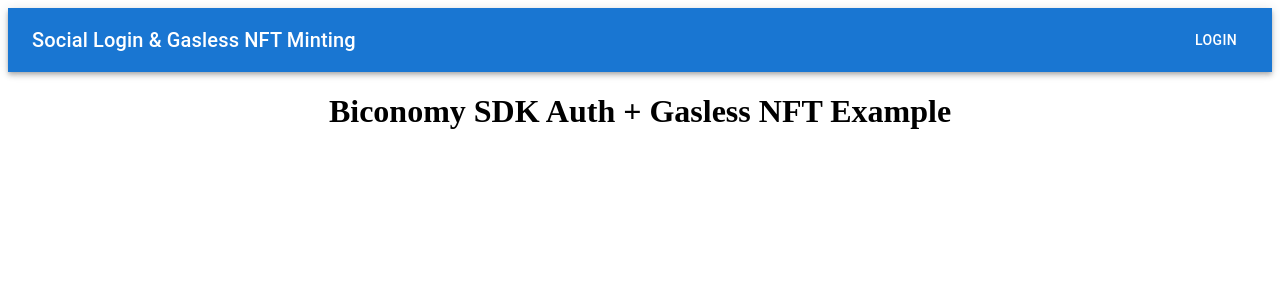
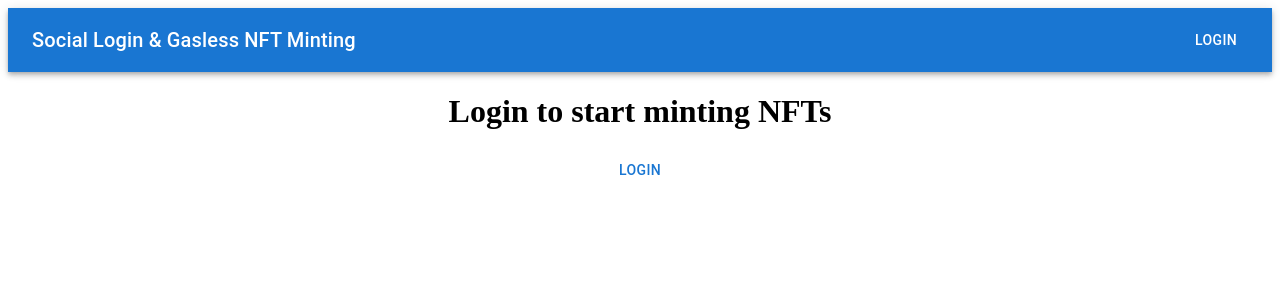
Before and after one commit to chucklam/biconomy-sdk-nft-starter, a React (Vite) app: page / in a window 1280 px wide. Shown: the top 300 px of the page. Built offline with nearby package versions, Linux system fonts and the light colour scheme.

Commit message:
Show user name

```diff
--- a/src/App.tsx
+++ b/src/App.tsx
@@ -20,6 +20,7 @@
   const [profileImage, setProfileImage] = useState(
     'https://encrypted-tbn0.gstatic.com/images?q=tbn:ANd9GcRmIbLlFK9l2nG67nwVI0-k4hOiHw9eIwso3dP3J71ojWVGAVOb43f33KXiTmIeb0oK1Ck&usqp=CAU'
   );
+  const [userName, setUserName] = useState('');
   const [anchorElUser, setAnchorElUser] = useState<null | HTMLElement>(null);
 
   useEffect(() => {
@@ -80,10 +81,13 @@
       setLoading(false)
 
       const userInfo = await sdkRef.current?.getUserInfo();
+      console.log(userInfo);
       if (userInfo?.profileImage) {
         setProfileImage(userInfo.profileImage);
       }
-      console.log(userInfo);
+      if (userInfo?.name) {
+        setUserName(userInfo.name);
+      }
     } catch (err) {
       console.log('error setting up smart account... ', err)
     }
@@ -124,7 +128,7 @@
                   </IconButton>
                 </Tooltip>
                 {
-                  anchorElUser &&
+                  !!anchorElUser &&
                   <Menu
                     sx={{ mt: '45px' }}
                     id="menu-appbar"
@@ -153,16 +157,20 @@
           }
         </Toolbar>
       </AppBar>
-      <h1>Biconomy SDK Auth + Gasless NFT Example</h1>
       {
         loading && <p>Loading account details...</p>
       }
       {
-        !!smartAccount && (
+        !loading && (!!smartAccount
+        ?
           <>
-            <h3>Smart account address:</h3>
-            <p>{smartAccount.address}</p>
-            <Minter smartAccount={smartAccount} provider={provider} acct={acct} />
+          <h3>Hi {userName}. Your smart account address is {smartAccount.address}</h3>
+          <Minter smartAccount={smartAccount} provider={provider} acct={acct} />
+          </>
+        :
+          <>
+          <h1>Login to start minting NFTs</h1>
+          <Button onClick={login}>Login</Button>
           </>
         )
       }
```
